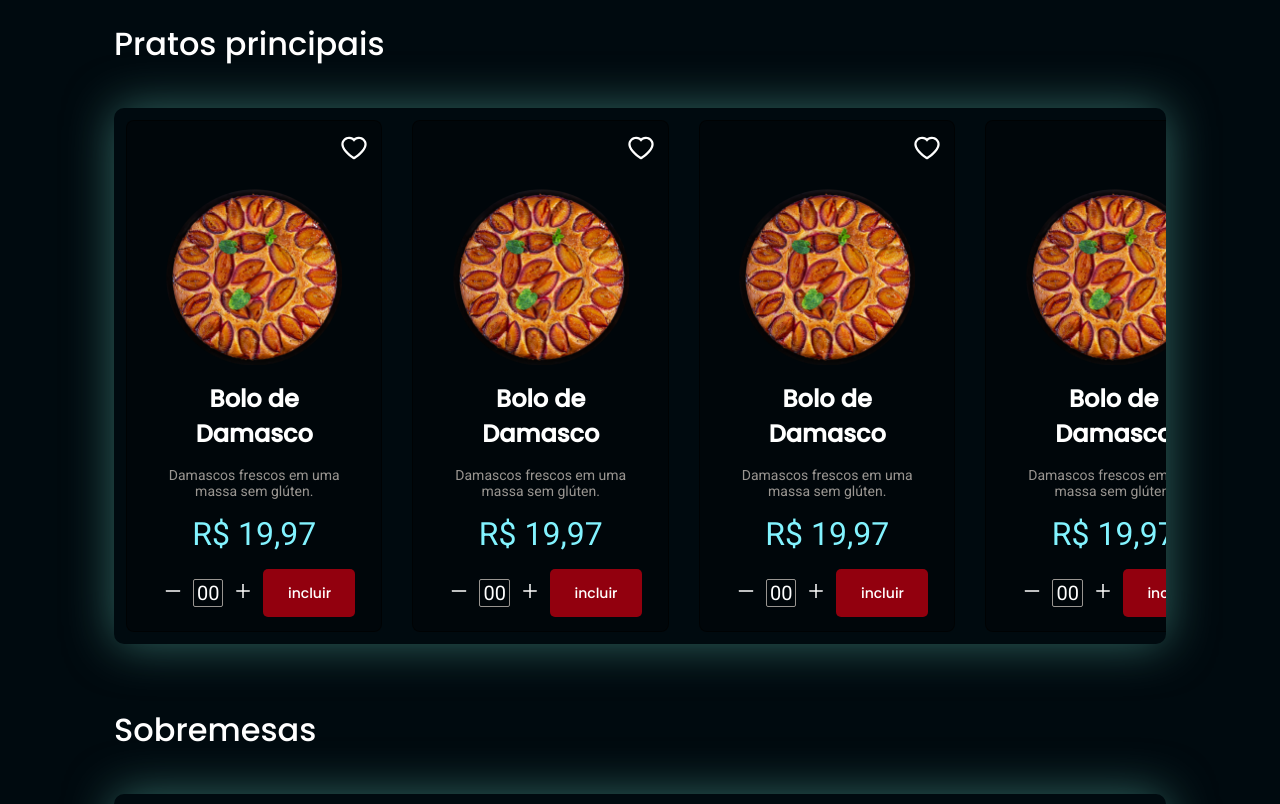
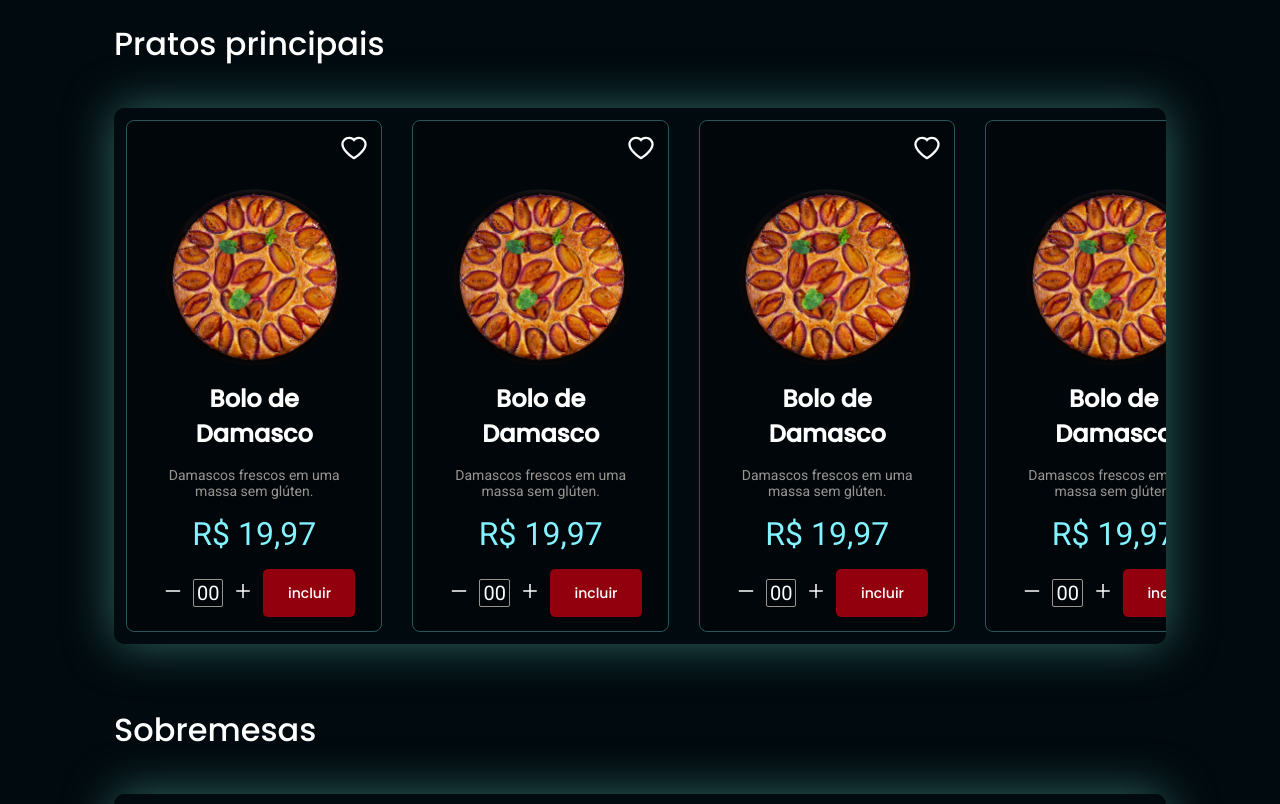
Before and after one commit to renyzeraa/foodexplorer-frontend, a React (Vite) app in the folder web/: page / in a window 1280 px wide. Shown: the part 500-1304 px from the top of the page. Built offline with nearby package versions, Linux system fonts and the light colour scheme.

Commit message:
fix card border

```diff
--- a/web/src/components/Card/style.js
+++ b/web/src/components/Card/style.js
@@ -4,7 +4,7 @@ export const Container = styled.div`
   width: 300px;
   height: 512px;
   background: rgba(0, 0, 0, 0.32);
-  border: 1px solid rgba(0, 0, 0, 0.65);
+  border: 1px solid #29565a;
   border-radius: 8px;
   position: relative;
 
```
